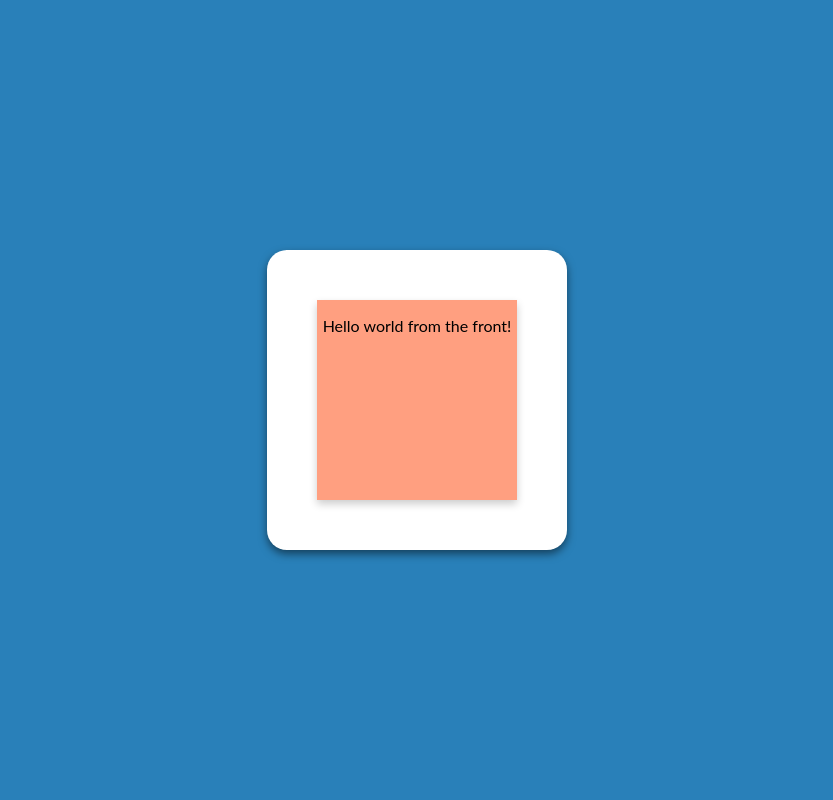
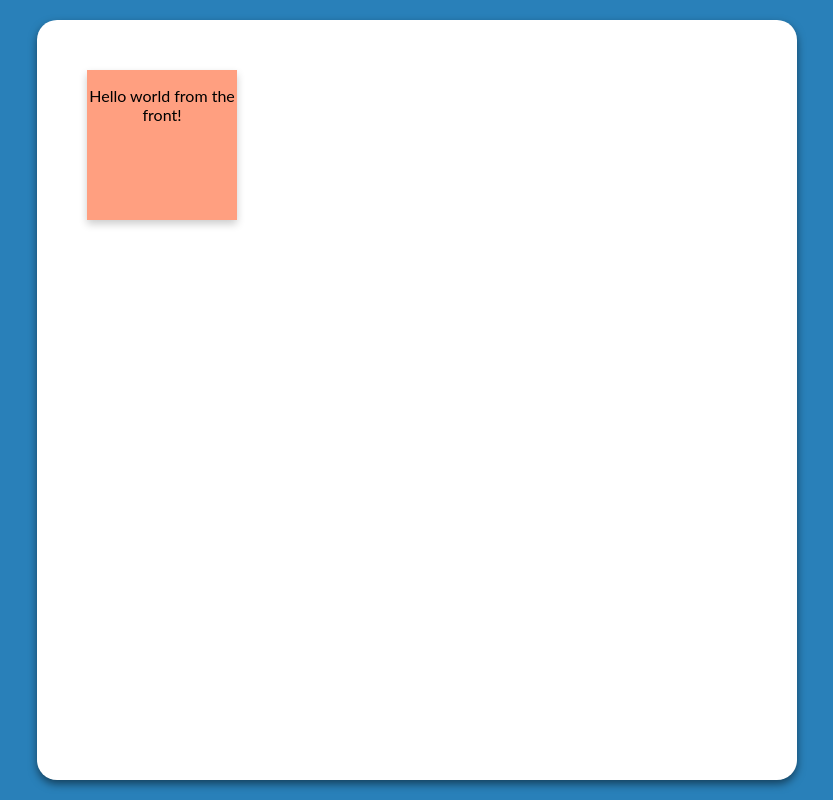
Before and after one commit to reniejoshi/matching-game, a plain HTML site: page index.html in a window 1280 px wide. Shown: the whole page, without its empty margins (223-1056 px from the left). Drawn offline with Linux system fonts and the light colour scheme.

Commit message:
Add grid layout to container

```diff
--- a/styles.css
+++ b/styles.css
@@ -13,7 +13,10 @@ body {
 }
 
 .container {
-    display: flex;
+    display: grid;
+    grid-template-columns: repeat(4, 1fr);
+    grid-template-rows: repeat(4, 1fr);
+    gap: 20px;
     padding: 50px;
     border-radius: 20px;
     background-color: #fff;
@@ -22,8 +25,8 @@ body {
 
 .flip-card {
     background-color: transparent;
-    width: 200px;
-    height: 200px;
+    width: 150px;
+    height: 150px;
     perspective: 1000px;
 }
 
```
